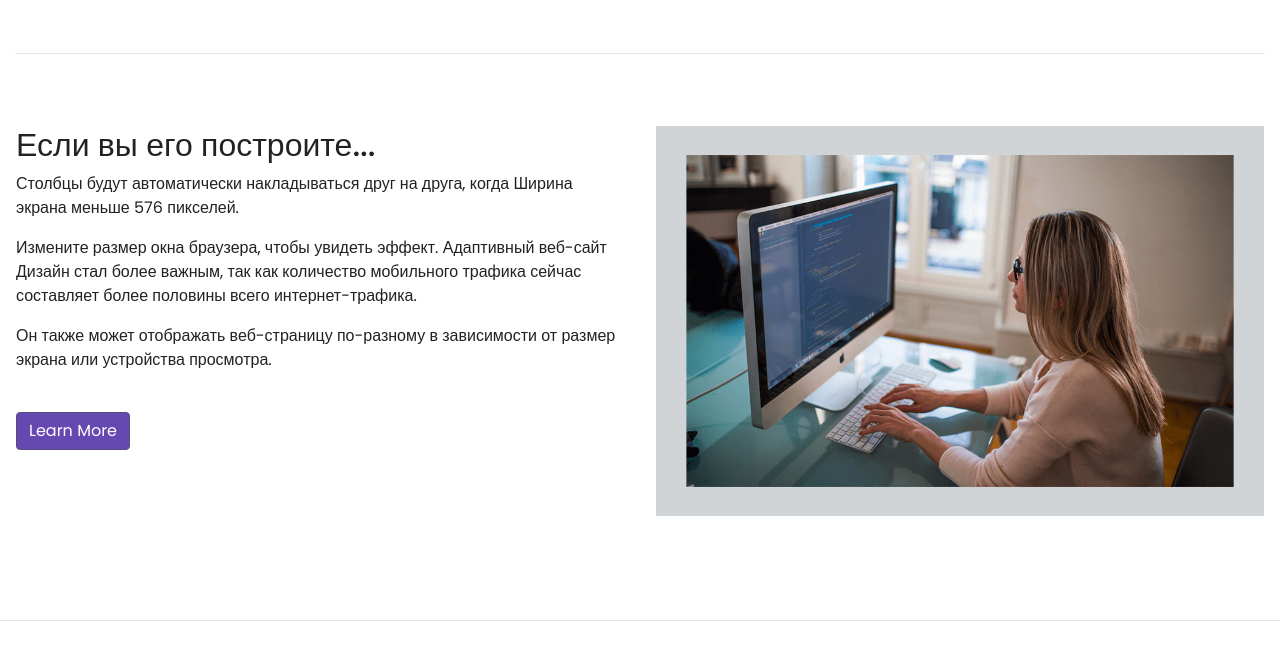
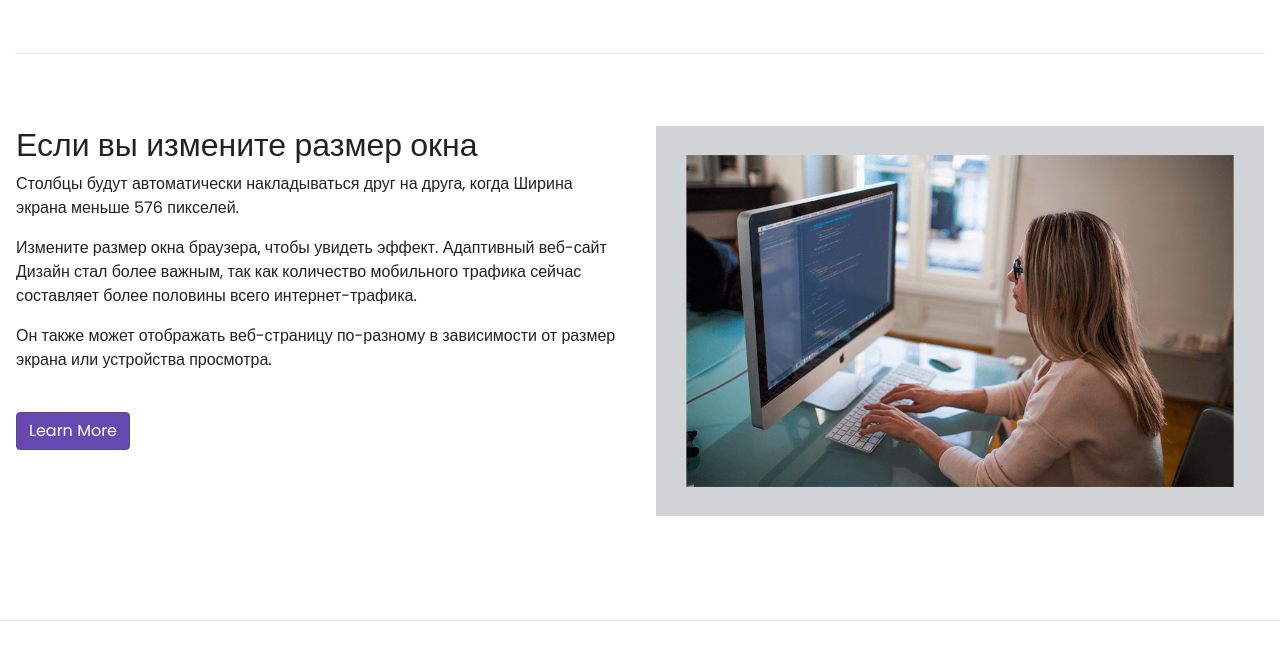
Before and after one commit to SeraDreams/PZSite, a plain HTML site: page index.html in a window 1280 px wide. Shown: the part 1271-1929 px from the top of the page. Drawn offline with nearby package versions, Linux system fonts and the light colour scheme.

Commit message:
Update index.html

```diff
--- a/index.html
+++ b/index.html
@@ -118,7 +118,7 @@
 		data-aos-duration="1000">
 	<div class="row padding">
 		<div class="col-md-12 col-lg-6">
-			<h2>Если вы его построите...</h2>
+			<h2>Если вы измените размер окна</h2>
 			<p>Столбцы будут автоматически накладываться друг на друга, когда Ширина экрана меньше 576 пикселей.</p>
 			<p>Измените размер окна браузера, чтобы увидеть эффект. Адаптивный веб-сайт Дизайн стал более важным, так как количество мобильного трафика сейчас составляет более половины всего интернет-трафика.</p>
 			<p>Он также может отображать веб-страницу по-разному в зависимости от размер экрана или устройства просмотра.</p>
```
